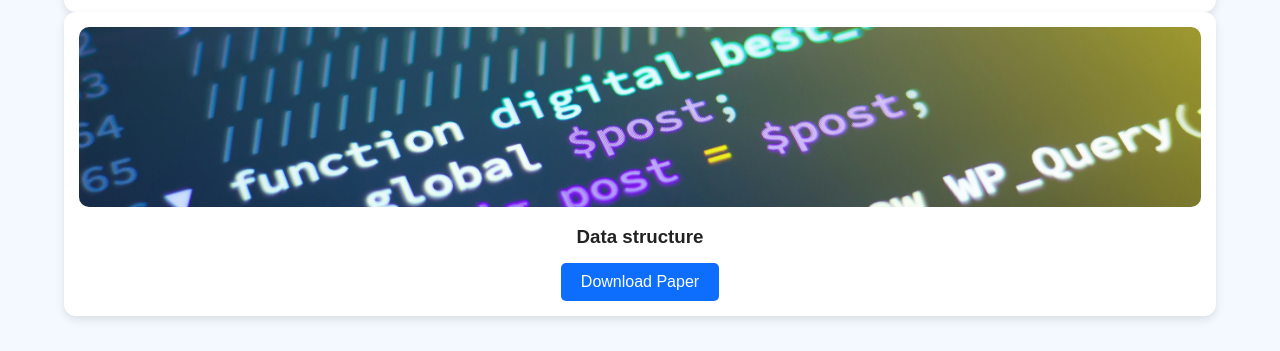
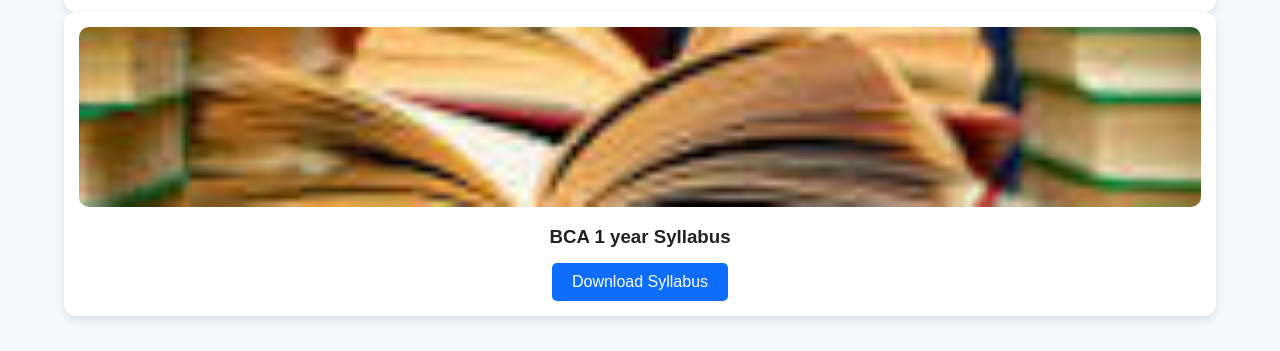
Before and after one commit to rj886751-design/student-hub, a plain HTML site: page index.html in a window 1280 px wide. Shown: the part 1878-2229 px from the top of the page. Drawn offline with Linux system fonts and the light colour scheme.

Commit message:
Update image alt attributes and syllabus link

```diff
--- a/index.html
+++ b/index.html
@@ -87,7 +87,7 @@
 
     </div>
           <div class="card">
-            <img src="math.jpg.jpg" alt="">
+            <img src="math.jpg.jpg" alt="maths">
             <h3>Mathematic-1</h3>
             <a href="BCA_201_Mathematical_Fundamentals.pdf" download>
                 Download Paper
@@ -97,7 +97,7 @@
 
     </div>
       <div class="card">
-            <img src="dt.jpg.jpg" alt="">
+            <img src="dt.jpg.jpg" alt="data structure">
             <h3>Data structure</h3>
             <a href="BCA_204_Data_Structure_Paper-1.pdf" download>
                 Download Paper
@@ -105,18 +105,12 @@
         </div>
 
  <div class="card">
-            <img src="dt.jpg.jpg" alt="">
-            <h3>Data structure</h3>
+            <img src="syllabus.jpg" alt="Syllabus">
+            <h3>BCA 1 year Syllabus</h3>
             <a href="BCA 1YEAR.pdf" download>
-                Download Paper
+                Download Syllabus
             </a>
         </div>
-
-
-
-
-
-
 
 
 
```
